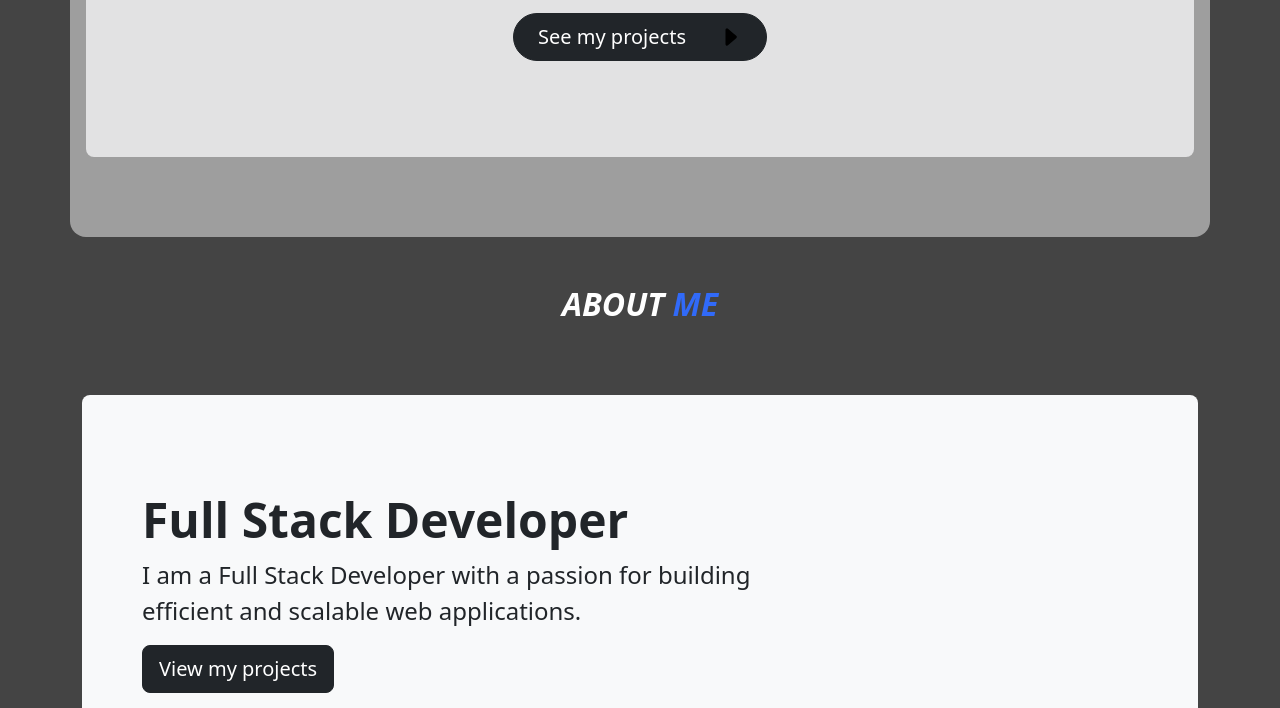
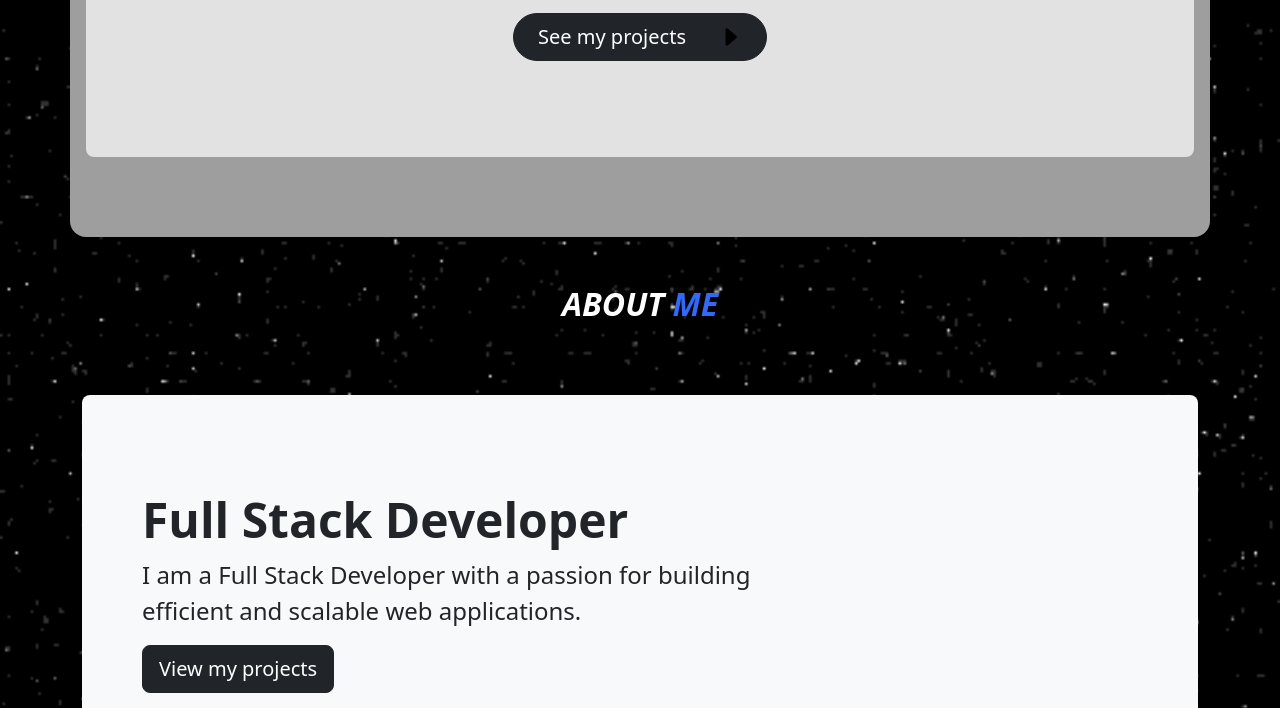
Before and after one commit to BASIL960/Portfolio, a plain HTML site: page index.html in a window 1280 px wide. Shown: the part 475-1183 px from the top of the page. Drawn offline with nearby package versions, Linux system fonts and the light colour scheme; the site is published under a folder, as on GitHub Pages, so addresses that start at the root find nothing.

Commit message:
Change body background color and image path

```diff
--- a/public/style.css
+++ b/public/style.css
@@ -1,6 +1,6 @@
 body {
-  background-color: #444444;
-  background-image: url("/star-4773.gif");
+  background-color: #00112a;
+  background-image: url("./star-4773.gif");
   background-size: cover;         /* Make it cover the entire viewport */
   background-position: center;
   background-repeat: no-repeat;   /* Don’t tile */
```
